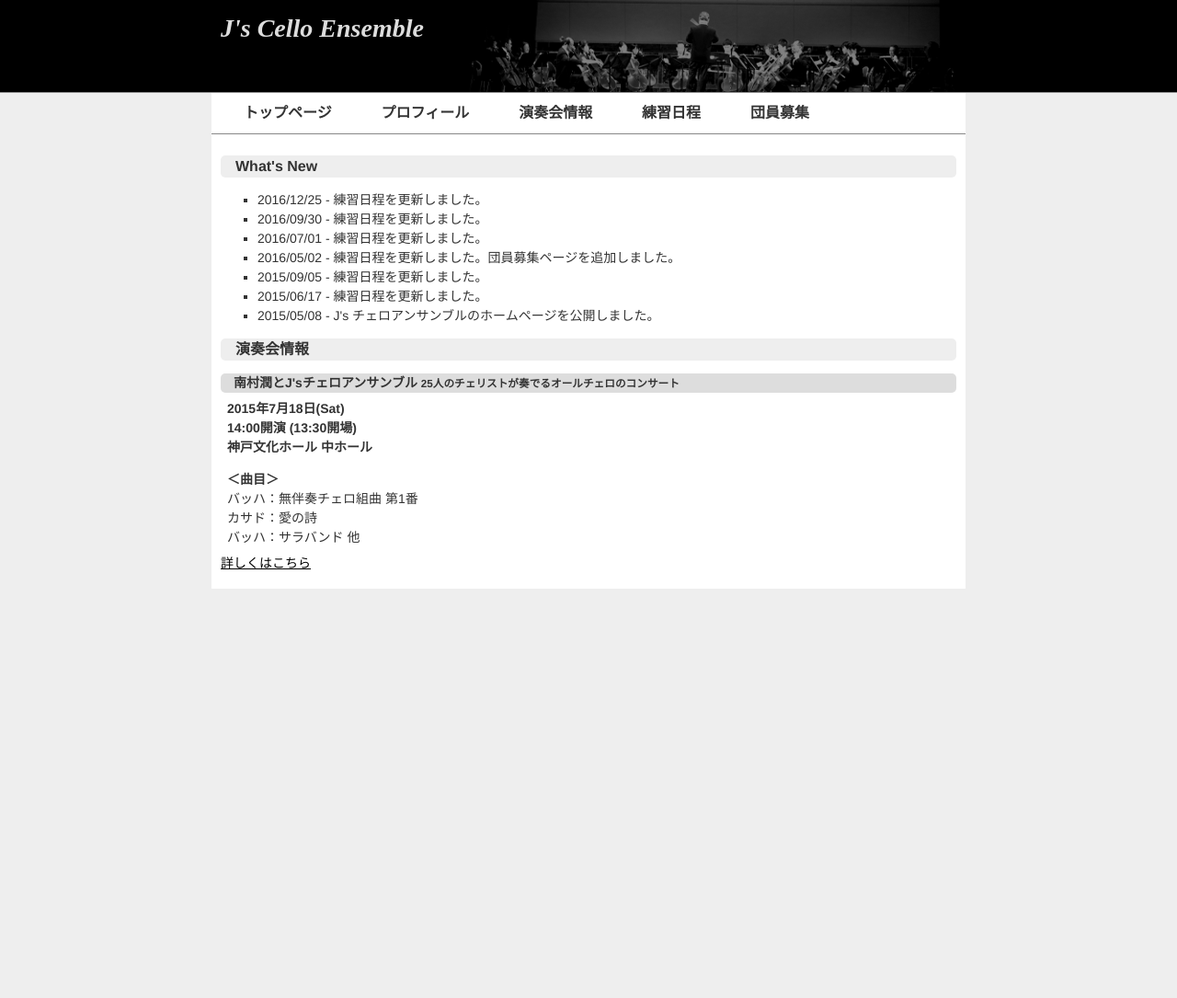
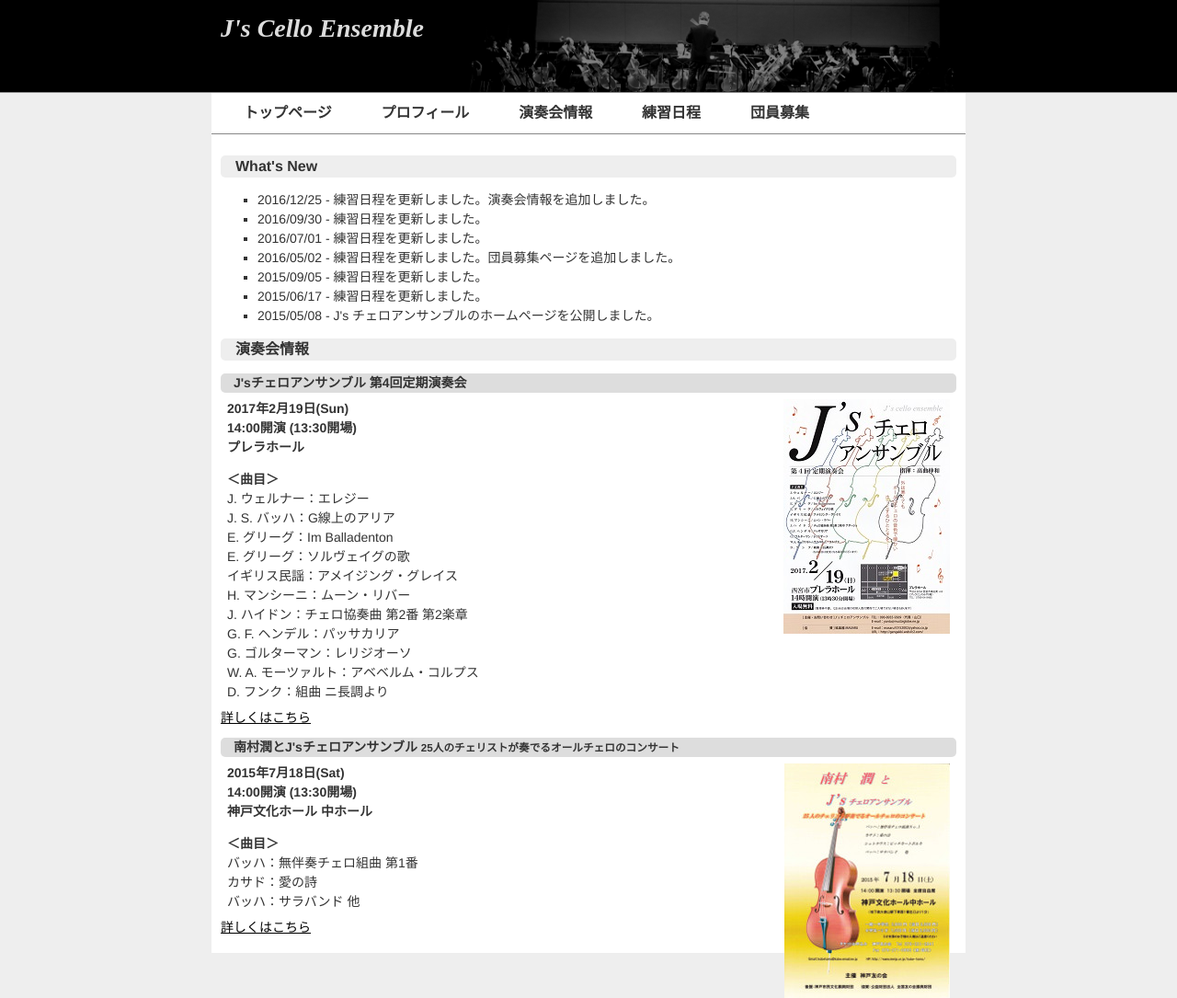
Before and after one commit to mzdusk/js-hp, a Jekyll site: the page built from index.html, in a window 1280 px wide. Shown: the whole page at 92% size. Built offline with Jekyll 4.4.1, drawn with Linux system fonts in a browser that asks for light colours; before the commit the page ends 900 px from its top, so only the background shows below that.

Commit message:
演奏会情報を追加

```diff
--- a/_config.yml
+++ b/_config.yml
@@ -15,3 +15,5 @@ url: "http://jscelloensemble.web.fc2.com" # the base hostname & protocol for you
 markdown: kramdown
 
 exclude: ["Gemfile", "Gemfile.lock"]
+
+future: true
--- a/_data/news.yml
+++ b/_data/news.yml
@@ -1,5 +1,5 @@
 - date: 2016-12-25
-  content: 練習日程を更新しました。
+  content: 練習日程を更新しました。演奏会情報を追加しました。
 - date: 2016-09-30
   content: 練習日程を更新しました。
 - date: 2016-07-01
--- a/_includes/concert-summary.html
+++ b/_includes/concert-summary.html
@@ -3,6 +3,11 @@
   {% if include.info.subtitle %}<small>{{ include.info.subtitle }}</small>{% endif %}
 </h2>
 <div class="body">
+  {% if include.info.poster %}
+    <a href="{{ site.baseurl }}/images/poster/{{ include.info.poster.name }}{{ include.info.poster.ext }}">
+      <img src="{{ site.baseurl }}/images/poster/{{ include.info.poster.name }}t{{ include.info.poster.ext }}" />
+    </a>
+  {% endif %}
   <p class="date">
     {{ include.info.date | date: "%Y年%-m月%-d日(%a)" }}<br />
     {% if include.info.start %}
--- /dev/null
+++ b/_posts/2017-02-19-concert.md
@@ -0,0 +1,41 @@
+---
+title: "J'sチェロアンサンブル 第4回定期演奏会"
+open: "13:30"
+start: "14:00"
+place: "プレラホール"
+contents:
+  - composer: "J. ウェルナー"
+    title: "エレジー"
+  - composer: "J. S. バッハ"
+    title: "G線上のアリア"
+  - composer: "E. グリーグ"
+    title: "Im Balladenton"
+  - composer: "E. グリーグ"
+    title: "ソルヴェイグの歌"
+  - composer: "イギリス民謡"
+    title: "アメイジング・グレイス"
+  - composer: "H. マンシーニ"
+    title: "ムーン・リバー"
+  - composer: "J. ハイドン"
+    title: "チェロ協奏曲 第2番 第2楽章"
+  - composer: "G. F. ヘンデル"
+    title: "パッサカリア"
+  - composer: "G. ゴルターマン"
+    title: "レリジオーソ"
+  - composer: "W. A. モーツァルト"
+    title: "アベベルム・コルプス"
+  - composer: "D. フンク"
+    title: "組曲 ニ長調より"
+tags: ["concert"]
+layout: concert
+poster:
+  ext: ".jpg"
+  name: "20170219"
+---
+
+### 料金 (全席自由席)
+
+入場無料
+
+**主催：J'sチェロアンサンブル**
+協賛：絃楽器 MASARU
--- a/_sass/_concert.scss
+++ b/_sass/_concert.scss
@@ -27,4 +27,8 @@ div.concert {
     p {
 	margin: 0.5em 0;
     }
+
+    img {
+	float: right;
+    }
 }
```
Also changed, not shown: _posts/2015-07-18-concert.md (+3 -0 lines), images/poster/20170219.jpg (added), images/poster/20170219t.jpg (added).
